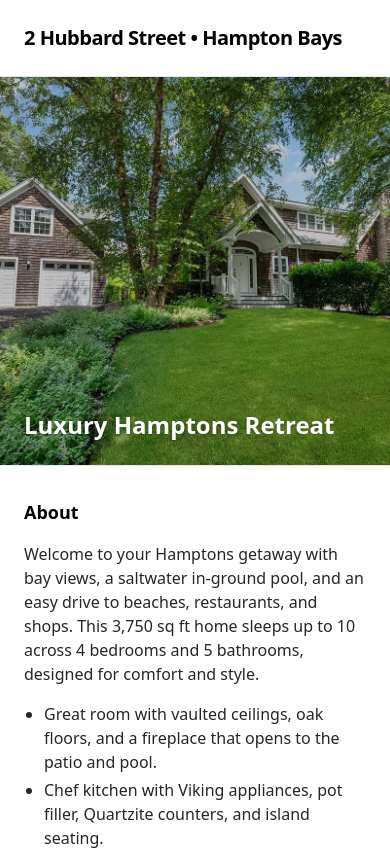
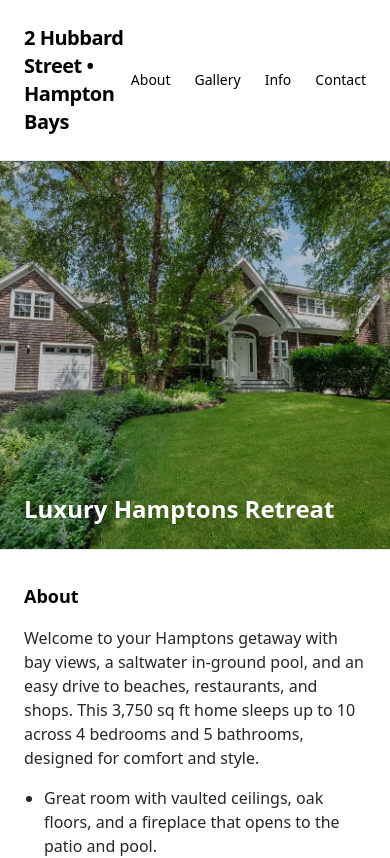
Before and after one commit to maxviens44/hampton-bays-rental, a React (Vite) app: page / in a window 390 px wide. Shown: the top 858 px of the page. Built offline with nearby package versions, Linux system fonts and the light colour scheme; the HTML template or start-up script is replaced by a standard one.

Commit message:
Update App.jsx

```diff
--- a/src/App.jsx
+++ b/src/App.jsx
@@ -41,12 +41,13 @@ const images = [
 
 function Header() {
   return (
-    <header className="px-6 md:px-10 py-6 border-b">
+    <header className="px-6 md:px-10 py-6 border-b sticky top-0 bg-white/90 backdrop-blur">
       <div className="max-w-7xl mx-auto flex items-center justify-between">
         <a href="/" className="text-xl md:text-2xl font-semibold tracking-tight">
           2 Hubbard Street • Hampton Bays
         </a>
-        <nav className="hidden md:flex items-center gap-6 text-sm">
+        {/* change hidden md:flex -> flex */}
+        <nav className="flex items-center gap-6 text-sm">
           <a href="#about" className="hover:underline">About</a>
           <a href="#gallery" className="hover:underline">Gallery</a>
           <a href="#/info" className="hover:underline">Info</a>
@@ -56,6 +57,7 @@ function Header() {
     </header>
   )
 }
+
 
 function HomeSections() {
   const [lightboxOpen, setLightboxOpen] = useState(false)
```
